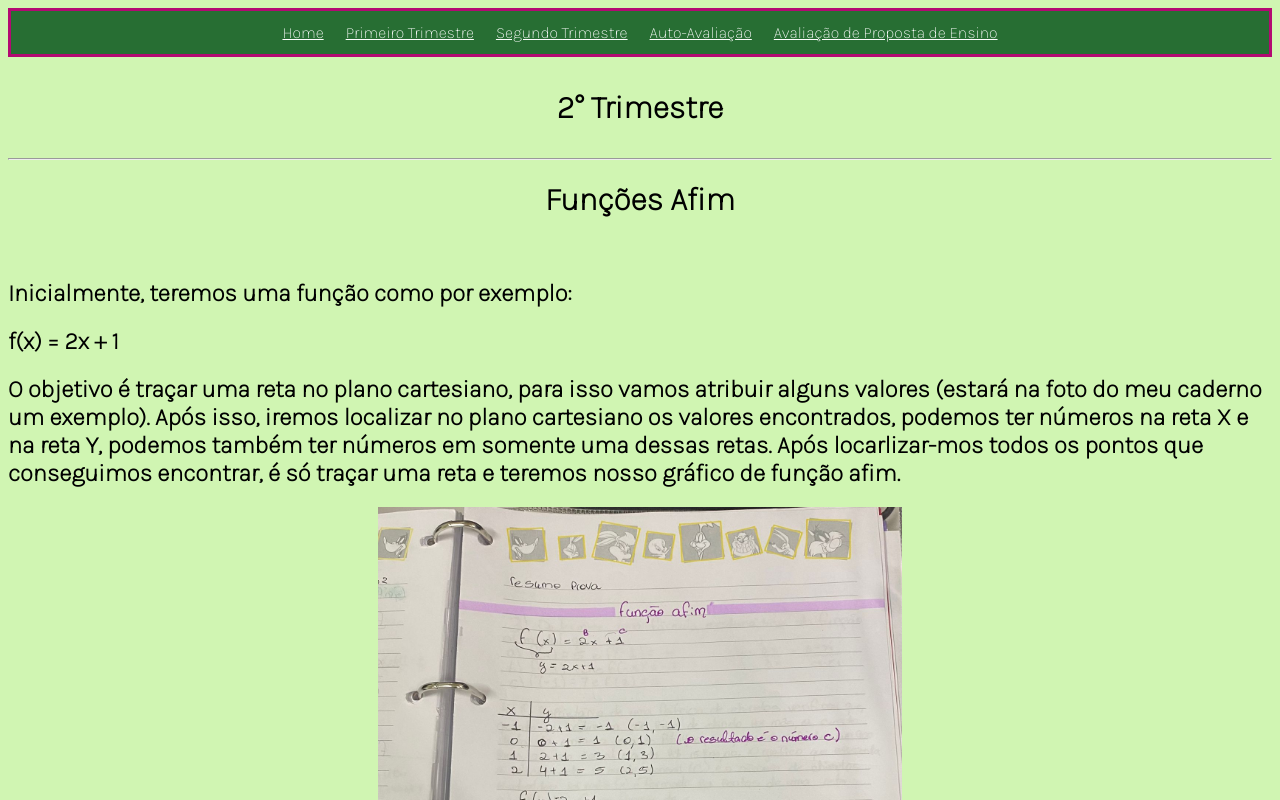
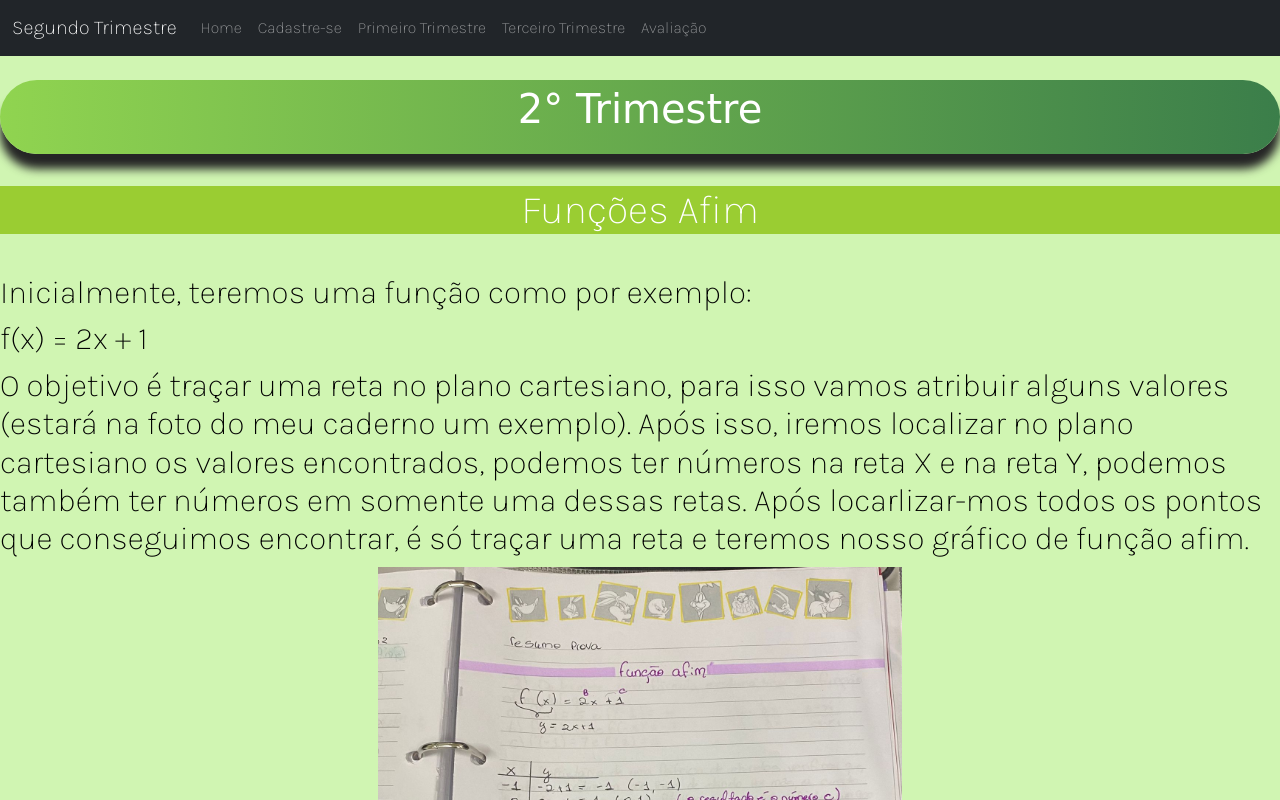
Before and after one commit to daniineel/portfolioo, a plain HTML site: page segundotrimestre.html in a window 1280 px wide. Shown: the top 800 px of the page. Drawn offline with nearby package versions, Linux system fonts and the light colour scheme; files whose address does not match are found by name.

Commit message:
Update segundotrimestre.html

```diff
--- a/segundotrimestre.html
+++ b/segundotrimestre.html
@@ -13,6 +13,8 @@
     <link rel="preconnect" href="https://fonts.gstatic.com" crossorigin>
     <link href="https://fonts.googleapis.com/css2?family=Amatic+SC&family=Cormorant+Garamond:wght@300&family=Karla:wght@200&display=swap" rel="stylesheet">
 
+    <link href="https://cdn.jsdelivr.net/npm/bootstrap@5.2.3/dist/css/bootstrap.min.css" rel="stylesheet">
+    <script src="https://cdn.jsdelivr.net/npm/bootstrap@5.2.3/dist/js/bootstrap.bundle.min.js"></script>
 
 <link href="css/segundo.css" rel="stylesheet">
 
@@ -21,27 +23,50 @@
 <body>
 
 
-    <div id='titulo'>
-        <table cellpadding="10">
-            <td><a href="index.html">Home</a></td>
-            <td><a href="primeirotrimestre.html">Primeiro Trimestre</a></td>
-            <td><a href="segundotrimestre.html">Segundo Trimestre</a></td>
-            <td><a href="autoavaliacao.html">Auto-Avaliação</a></td>
-            <td><a  href="avaliacaoproposta.html"> Avaliação de Proposta de Ensino</a></td>
+    <nav class="navbar navbar-expand-sm bg-dark navbar-dark">
+        <div class="container-fluid">
+            <a class="navbar-brand" href="#">Segundo Trimestre</a>
+            <button class="navbar-toggler" type="button" data-bs-toggle="collapse" data-bs-target="#collapsibleNavbar">
+                <span class="navbar-toggler-icon"></span>
+            </button>
+            <div class="collapse navbar-collapse" id="collapsibleNavbar">
+                <ul class="navbar-nav me-auto">
+                    <li class="nav-item">
+                        <a class="nav-link" href="index.html">Home</a>
+                    </li>
+                    <li class="nav-item">
+                        <a class="nav-link" href="cadastro.html">Cadastre-se</a>
+                    </li>
 
-        </table>
-    </div>
+                    <li class="nav-item">
+                        <a class="nav-link" href="primeirotrimestre.html">Primeiro Trimestre</a>
+                    </li>
+                    <li class="nav-item">
+                        <a class="nav-link" href="terceirotrimestre.html">Terceiro Trimestre</a>
+                    </li>
+                    <li class="nav-item">
+                        <a class="nav-link" href="avaliacao.html">Avaliação</a>
+                    </li>
+
+                </ul>
+            </div>
+        </div>
+    </nav>
+<br>
 
     <div id='teste'>
         <h1>
-            <div id="titulodois">
+            <div class="titulodois">
             <p> 2° Trimestre </p>
+
+        </h1>
+<br>
+
+    <h1>
+        <div class="galinha">
+        <p>Funções Afim</p>
         </div>
-
-            <hr />
-        </h1>
-
-    <h1>Funções Afim</h1>
+    </h1>
 <br>
 
 <h2>Inicialmente, teremos uma função como por exemplo:</h2>
@@ -51,15 +76,18 @@ Após isso, iremos localizar no plano cartesiano os valores encontrados, podemos
 ter números em somente uma dessas retas. Após locarlizar-mos todos os pontos que conseguimos encontrar,
 é só traçar uma reta e teremos nosso gráfico de função afim.
 </h2>
+</div>
 
 <div class="img-container">
 <img src="../index.portifolio/imagens2/funcaoafim.jpeg"  height="590" whidth="800" >
 </div>
 
 <br>
-<br>
-<hr />
-<h1> Funções Quadráticas </h1>
+<h1>
+    <div class="galinha">
+        <p>Funções Quadráticas</p>
+        </div>
+     </h1>
 <h2>  Como exemplo, teremos a função f(x) = ax² + bx + c </h2>
 
 <h2>
@@ -80,7 +108,7 @@ O quarto passo é achar o vértice no X e no Y, para isso, se tivermos obtido ra
 Se não tivermos raízes, usaremos a segunda fórmula que também estará na imagem do meu caderno.
 </h2>
 
-<div class="funcaoquadratica">
+<div class="img-container">
     <img src="../index.portifolio/imagens2/funcaoquadratica.jpeg" height="664" width="568">
 </div>
 <h2>
@@ -88,9 +116,11 @@ Se não tivermos raízes, usaremos a segunda fórmula que também estará na ima
 
 </h2>
 <br>
-<br>
-<hr />
-<h1>Funções Exponenciais</h1>
+<h1>
+    <div class="galinha">
+        <p>Funções Exponenciais</p>
+</div>
+        </h1>
 <h2>Esse conteúdo foi um pouco mais complicado para mim entender, mas basicamente teremos como exemplo
 uma variável e um número, conforme essa variável aumenta, o número também aumenta.</h2>
 <h2>Também podemos atribuir valores para acharmos pontos específicos no plano cartesiano. Eu tive um pouco de dificuldade na parte de localizar os pontos, vendo
@@ -98,13 +128,17 @@ este vídeo anexado abaixo consegui entender um pouco mais e consegui ter um pou
 </h2>
 <br>
 <br>
+<div id="video">
 <iframe width="560" height="315" src="https://www.youtube.com/embed/9F53vF_TV78?si=MnW-m5HzQiO9Xtgz" title="YouTube video player" frameborder="0"
  allow="accelerometer; autoplay; clipboard-write; encrypted-media; gyroscope; picture-in-picture; web-share" allowfullscreen></iframe>
+</div>
  <br>
- <br>
- <br>
- <hr />
- <h1>Logaritmos</h1>
+
+ <h1>
+    <div class="galinha">
+        <p>Logaritmos</p>
+        </div>
+    </h1>
  <h2>Este conteúdo é recente e ainda não peguei ele direito, mas pelo oque eu consegui entender basicamente
     você vai ter um número com uma base e terá que encontrar qual numero elevado ao número base
     chegará no número com determinada base. </h2>
@@ -113,7 +147,7 @@ este vídeo anexado abaixo consegui entender um pouco mais e consegui ter um pou
 </h2>
     <br>
 
-    <div class="logaritmos">
+    <div class="img-container">
         <img src="../index.portifolio/imagens2/logaritmos.jpeg" height="564" width=468">
     </div>
 
```
